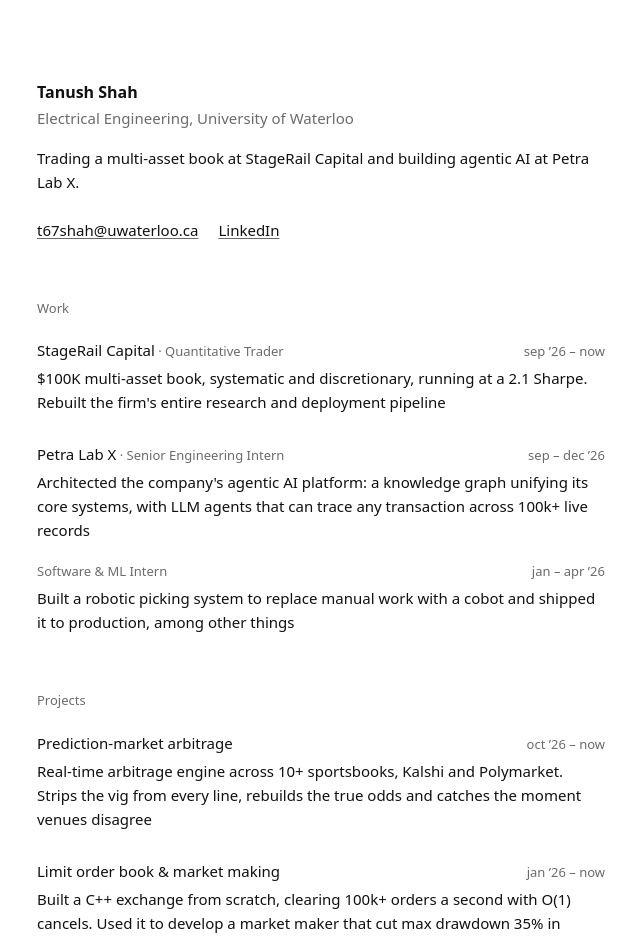
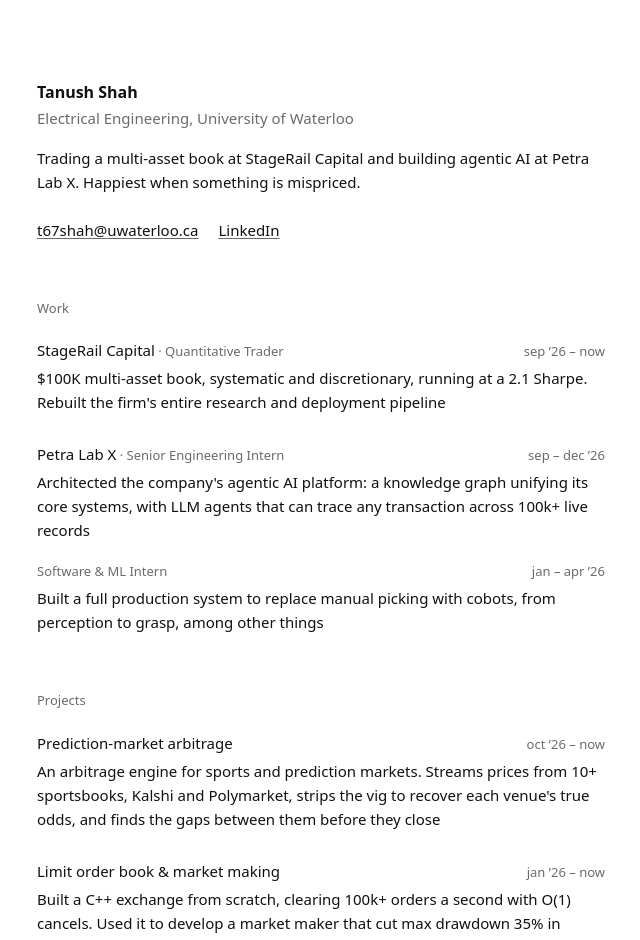
Before and after one commit to tswaterloo/portfoliosite, a Next.js app: page / in a window 1280 px wide. Shown: the top 940 px of the page, without its empty margins (319-959 px from the left). Built offline with nearby package versions, Linux system fonts and the light colour scheme.

Commit message:
Intro hook, Petra and arbitrage rewrites
Co-Authored-By: Claude Fable 5.1 <noreply@anthropic.com>
Claude-Session: https://claude.ai/code/session_01VzWT3s4DFsaefx8Bd9sagr

```diff
--- a/app/page.tsx
+++ b/app/page.tsx
@@ -21,7 +21,7 @@ const work: Entry[] = [
   {
     role: "Software & ML Intern",
     dates: "jan – apr ’26",
-    text: "Built a robotic picking system to replace manual work with a cobot and shipped it to production, among other things",
+    text: "Built a full production system to replace manual picking with cobots, from perception to grasp, among other things",
   },
 ]
 
@@ -29,7 +29,7 @@ const projects: Entry[] = [
   {
     name: "Prediction-market arbitrage",
     dates: "oct ’26 – now",
-    text: "Real-time arbitrage engine across 10+ sportsbooks, Kalshi and Polymarket. Strips the vig from every line, rebuilds the true odds and catches the moment venues disagree",
+    text: "An arbitrage engine for sports and prediction markets. Streams prices from 10+ sportsbooks, Kalshi and Polymarket, strips the vig to recover each venue's true odds, and finds the gaps between them before they close",
   },
   {
     name: "Limit order book & market making",
@@ -85,7 +85,10 @@ export default function Home() {
       <h1>Tanush Shah</h1>
       <p className="muted">Electrical Engineering, University of Waterloo</p>
 
-      <p>Trading a multi-asset book at StageRail Capital and building agentic AI at Petra Lab X.</p>
+      <p>
+        Trading a multi-asset book at StageRail Capital and building agentic AI at Petra Lab X. Happiest when something
+        is mispriced.
+      </p>
 
       <div className="links">
         <a href="mailto:t67shah@uwaterloo.ca">t67shah@uwaterloo.ca</a>
```
